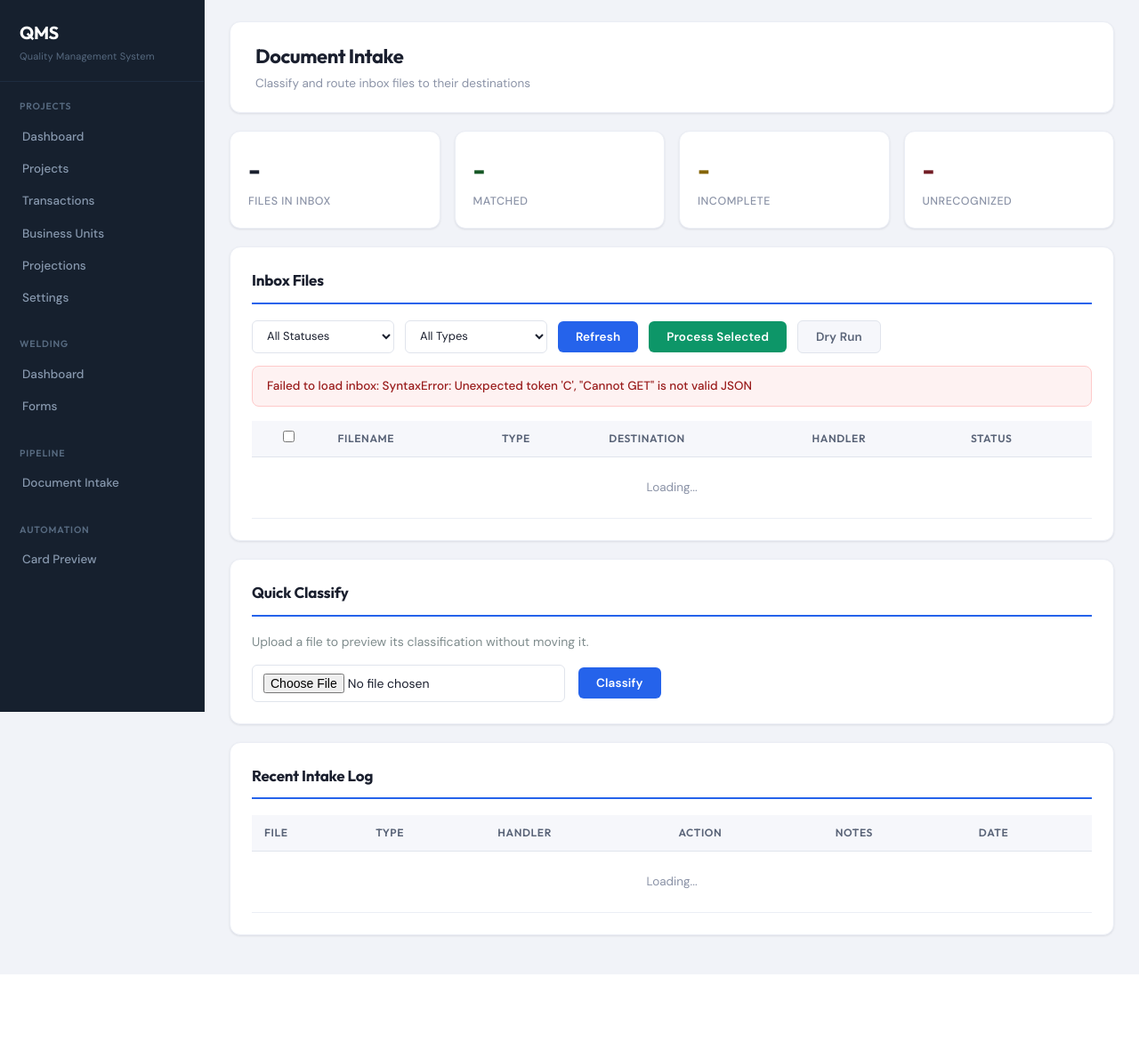
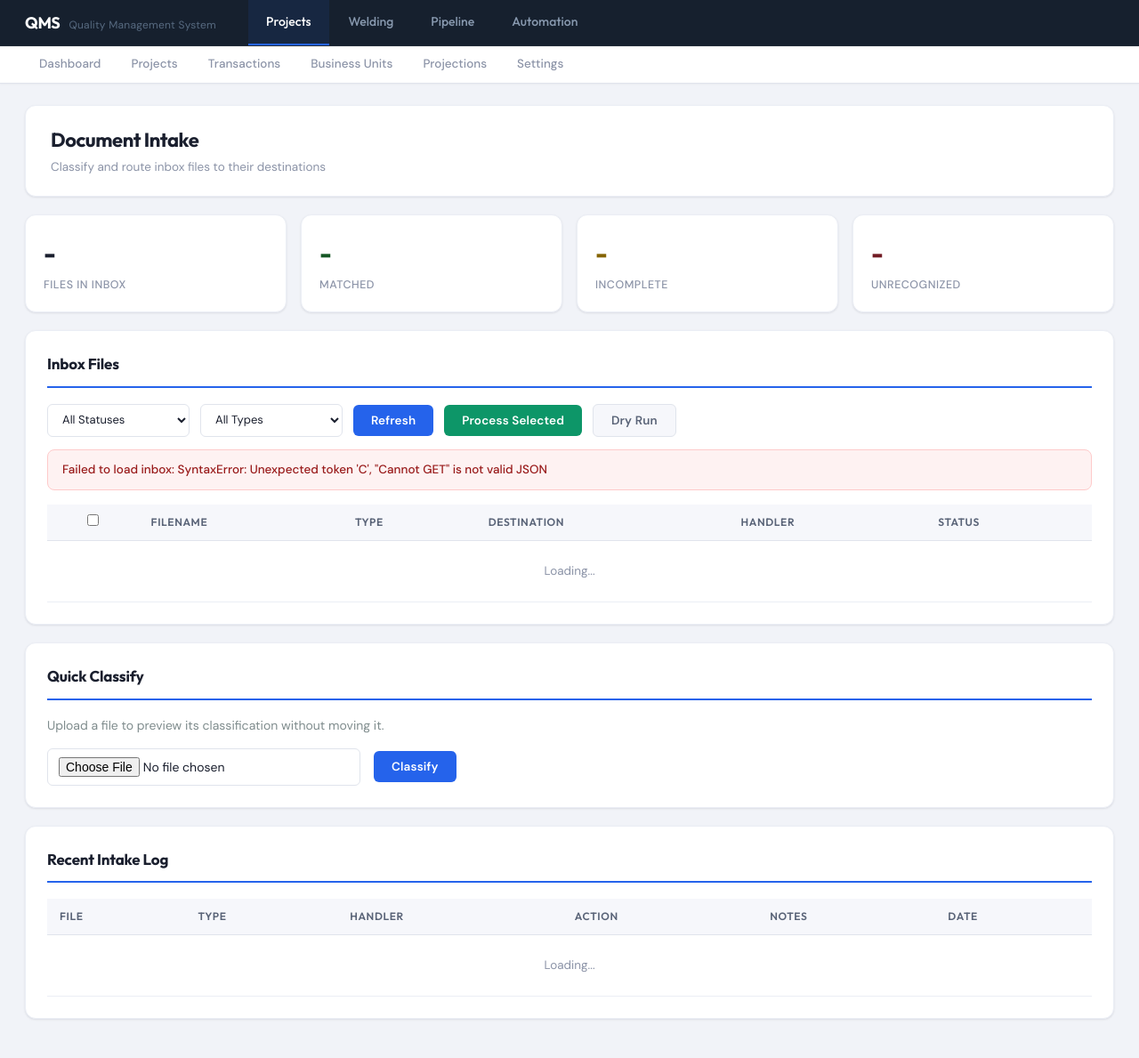
Before and after one commit to bjohnson1-stellar/QMS, a Flask app: template frontend/templates/pipeline/intake.html in a window 1280 px wide. Shown: the whole page at 89% size. Before the commit the page ends 1095 px from the top, so only its background shows below. Run offline with Flask 3, Linux system fonts and the light colour scheme; the template is opened without the code that fills it, so the values that code supplies are empty.

Commit message:
Replace sidebar with Procore-style top bar navigation
Switched from a fixed left sidebar to a horizontal top bar with module
tabs (Projects, Welding, Pipeline, Automation) and a contextual sub-nav
bar showing the active module's pages. This cleans up the layout, gains
~230px of content width, and prepares for user permission gating where
modules can be shown/hidden per role.

Co-Authored-By: Claude Opus 4.6 <noreply@anthropic.com>

```diff
--- a/frontend/static/style.css
+++ b/frontend/static/style.css
@@ -70,86 +70,123 @@ body {
     -moz-osx-font-smoothing: grayscale;
 }
 
-/* === Sidebar === */
-.sidebar {
-    width: 230px;
-    background: var(--color-sidebar);
-    color: var(--color-sidebar-text);
-    padding: 0;
-    flex-shrink: 0;
-    min-height: 100vh;
+/* === Top Bar === */
+.top-bar {
     position: fixed;
     top: 0;
     left: 0;
-    overflow-y: auto;
+    right: 0;
+    height: 52px;
+    background: var(--color-sidebar);
+    display: flex;
+    align-items: center;
+    padding: 0 28px;
     z-index: 100;
-    border-right: 1px solid rgba(255, 255, 255, 0.04);
-}
-
-.sidebar-brand {
-    padding: 22px 22px 18px;
-    border-bottom: 1px solid var(--color-sidebar-border);
-}
-
-.sidebar-brand h2 {
-    font-family: var(--font-heading);
-    font-size: 20px;
+    border-bottom: 1px solid rgba(255, 255, 255, 0.06);
+}
+
+.top-bar-brand {
+    display: flex;
+    align-items: baseline;
+    gap: 10px;
+    margin-right: 36px;
+    flex-shrink: 0;
+}
+
+.top-bar-logo {
+    font-family: var(--font-heading);
+    font-size: 18px;
     font-weight: 700;
     color: #ffffff;
     letter-spacing: -0.02em;
 }
 
-.sidebar-brand small {
+.top-bar-tagline {
     color: var(--color-sidebar-heading);
-    font-size: 11px;
+    font-size: 12px;
     letter-spacing: 0.02em;
-}
-
-.sidebar-section {
-    padding: 14px 0 6px;
-}
-
-.sidebar-section-title {
-    padding: 6px 22px 8px;
-    font-family: var(--font-heading);
-    font-size: 10.5px;
-    font-weight: 600;
-    text-transform: uppercase;
-    color: var(--color-sidebar-heading);
-    letter-spacing: 0.08em;
-}
-
-.sidebar a {
-    display: block;
-    padding: 8px 22px;
+    white-space: nowrap;
+}
+
+.top-bar-modules {
+    display: flex;
+    gap: 2px;
+    height: 100%;
+    align-items: stretch;
+}
+
+.module-tab {
+    display: flex;
+    align-items: center;
+    padding: 0 20px;
     color: var(--color-sidebar-text);
     text-decoration: none;
+    font-family: var(--font-heading);
+    font-size: 14px;
+    font-weight: 500;
+    border-bottom: 2px solid transparent;
+    transition: all 0.15s var(--ease);
+}
+
+.module-tab:hover {
+    color: var(--color-sidebar-text-hover);
+    background: var(--color-sidebar-hover);
+}
+
+.module-tab.active {
+    color: #ffffff;
+    border-bottom-color: var(--color-primary);
+    background: rgba(37, 99, 235, 0.1);
+}
+
+/* === Sub Navigation === */
+.sub-nav {
+    position: fixed;
+    top: 52px;
+    left: 0;
+    right: 0;
+    height: 42px;
+    background: var(--color-surface);
+    display: flex;
+    align-items: stretch;
+    padding: 0 28px;
+    gap: 2px;
+    border-bottom: 1px solid var(--color-border);
+    z-index: 99;
+    box-shadow: var(--shadow-xs);
+}
+
+.sub-nav a {
+    display: flex;
+    align-items: center;
+    padding: 0 16px;
+    color: var(--color-text-muted);
+    text-decoration: none;
     font-size: 13.5px;
-    font-weight: 450;
+    font-weight: 500;
+    border-bottom: 2px solid transparent;
+    margin-bottom: -1px;
     transition: all 0.15s var(--ease);
-    border-left: 3px solid transparent;
-}
-
-.sidebar a:hover {
-    background: var(--color-sidebar-hover);
-    color: var(--color-sidebar-text-hover);
-    border-left-color: rgba(37, 99, 235, 0.3);
-}
-
-.sidebar a.active {
-    background: rgba(37, 99, 235, 0.12);
-    color: #ffffff;
-    border-left-color: var(--color-sidebar-active);
-    font-weight: 500;
+}
+
+.sub-nav a:hover {
+    color: var(--color-text);
+    background: var(--color-surface-alt);
+}
+
+.sub-nav a.active {
+    color: var(--color-primary);
+    border-bottom-color: var(--color-primary);
+    font-weight: 600;
 }
 
 /* === Main Content === */
 .main-content {
-    margin-left: 230px;
+    margin-top: 94px; /* 52px top bar + 42px sub nav */
     padding: 24px 28px;
     flex: 1;
-    width: calc(100% - 230px);
-    min-height: 100vh;
+    width: 100%;
+    min-height: calc(100vh - 94px);
 }
 
 .container {
@@ -1188,7 +1225,7 @@ tr:hover {
     background: var(--color-text-muted);
 }
 
-.sidebar::-webkit-scrollbar-thumb {
+.top-bar::-webkit-scrollbar-thumb {
     background: var(--color-sidebar-border);
 }
 
@@ -1196,7 +1233,7 @@ tr:hover {
 .bulk-toolbar {
     position: fixed;
     bottom: 0;
-    left: 230px;
+    left: 0;
     right: 0;
     background: var(--color-sidebar);
     color: #fff;
--- a/frontend/templates/base.html
+++ b/frontend/templates/base.html
@@ -11,47 +11,61 @@
     {% block extra_css %}{% endblock %}
 </head>
 <body>
-    <div class="sidebar">
-        <div class="sidebar-brand">
-            <h2>QMS</h2>
-            <small>Quality Management System</small>
+    {# Detect active module from the current route #}
+    {% set ns = namespace(module='projects') %}
+    {% if request.endpoint %}
+        {% if request.endpoint.startswith('welding.') %}
+            {% set ns.module = 'welding' %}
+        {% elif request.endpoint.startswith('pipeline.') %}
+            {% set ns.module = 'pipeline' %}
+        {% elif request.endpoint.startswith('automation.') %}
+            {% set ns.module = 'automation' %}
+        {% endif %}
+    {% endif %}
+
+    <nav class="top-bar">
+        <div class="top-bar-brand">
+            <span class="top-bar-logo">QMS</span>
+            <span class="top-bar-tagline">Quality Management System</span>
         </div>
+        <div class="top-bar-modules">
+            <a href="{{ url_for('projects.dashboard') }}"
+               class="module-tab {{ 'active' if ns.module == 'projects' }}">Projects</a>
+            <a href="{{ url_for('welding.dashboard') }}"
+               class="module-tab {{ 'active' if ns.module == 'welding' }}">Welding</a>
+            <a href="{{ url_for('pipeline.intake_dashboard') }}"
+               class="module-tab {{ 'active' if ns.module == 'pipeline' }}">Pipeline</a>
+            <a href="{{ url_for('automation.preview') }}"
+               class="module-tab {{ 'active' if ns.module == 'automation' }}">Automation</a>
+        </div>
+    </nav>
 
-        <div class="sidebar-section">
-            <div class="sidebar-section-title">Projects</div>
+    <div class="sub-nav">
+        {% if ns.module == 'projects' %}
         <a href="{{ url_for('projects.dashboard') }}"
-               class="{% if request.endpoint == 'projects.dashboard' %}active{% endif %}">Dashboard</a>
+           class="{{ 'active' if request.endpoint == 'projects.dashboard' }}">Dashboard</a>
         <a href="{{ url_for('projects.projects_page') }}"
-               class="{% if request.endpoint == 'projects.projects_page' %}active{% endif %}">Projects</a>
+           class="{{ 'active' if request.endpoint == 'projects.projects_page' }}">Projects</a>
         <a href="{{ url_for('projects.transactions_page') }}"
-               class="{% if request.endpoint == 'projects.transactions_page' %}active{% endif %}">Transactions</a>
+           class="{{ 'active' if request.endpoint == 'projects.transactions_page' }}">Transactions</a>
         <a href="{{ url_for('projects.business_units_page') }}"
-               class="{% if request.endpoint == 'projects.business_units_page' %}active{% endif %}">Business Units</a>
+           class="{{ 'active' if request.endpoint == 'projects.business_units_page' }}">Business Units</a>
         <a href="{{ url_for('projects.projections_page') }}"
-               class="{% if request.endpoint == 'projects.projections_page' %}active{% endif %}">Projections</a>
+           class="{{ 'active' if request.endpoint == 'projects.projections_page' }}">Projections</a>
         <a href="{{ url_for('projects.settings_page') }}"
-               class="{% if request.endpoint == 'projects.settings_page' %}active{% endif %}">Settings</a>
-        </div>
-
-        <div class="sidebar-section">
-            <div class="sidebar-section-title">Welding</div>
+           class="{{ 'active' if request.endpoint == 'projects.settings_page' }}">Settings</a>
+        {% elif ns.module == 'welding' %}
         <a href="{{ url_for('welding.dashboard') }}"
-               class="{% if request.endpoint and request.endpoint.startswith('welding.dashboard') %}active{% endif %}">Dashboard</a>
+           class="{{ 'active' if request.endpoint == 'welding.dashboard' }}">Dashboard</a>
         <a href="{{ url_for('welding.forms_list') }}"
-               class="{% if request.endpoint and request.endpoint.startswith('welding.forms_list') %}active{% endif %}">Forms</a>
-        </div>
-
-        <div class="sidebar-section">
-            <div class="sidebar-section-title">Pipeline</div>
+           class="{{ 'active' if request.endpoint and request.endpoint.startswith('welding.') and request.endpoint != 'welding.dashboard' }}">Forms</a>
+        {% elif ns.module == 'pipeline' %}
         <a href="{{ url_for('pipeline.intake_dashboard') }}"
-               class="{% if request.endpoint == 'pipeline.intake_dashboard' %}active{% endif %}">Document Intake</a>
-        </div>
-
-        <div class="sidebar-section">
-            <div class="sidebar-section-title">Automation</div>
+           class="{{ 'active' if request.endpoint == 'pipeline.intake_dashboard' }}">Document Intake</a>
+        {% elif ns.module == 'automation' %}
         <a href="{{ url_for('automation.preview') }}"
-               class="{% if request.endpoint == 'automation.preview' %}active{% endif %}">Card Preview</a>
-        </div>
+           class="{{ 'active' if request.endpoint == 'automation.preview' }}">Card Preview</a>
+        {% endif %}
     </div>
 
     <div class="main-content">
```
Lines whose indentation alone changed are shown as unchanged.
